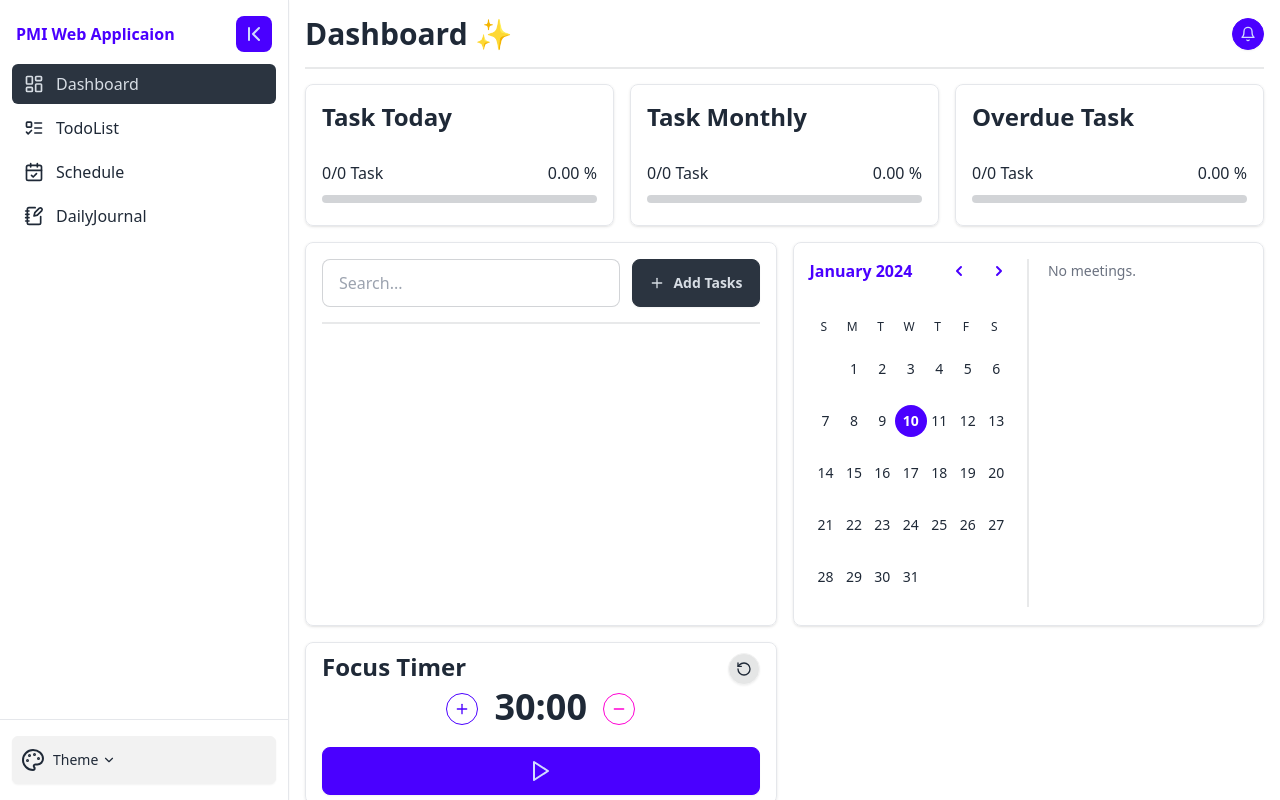
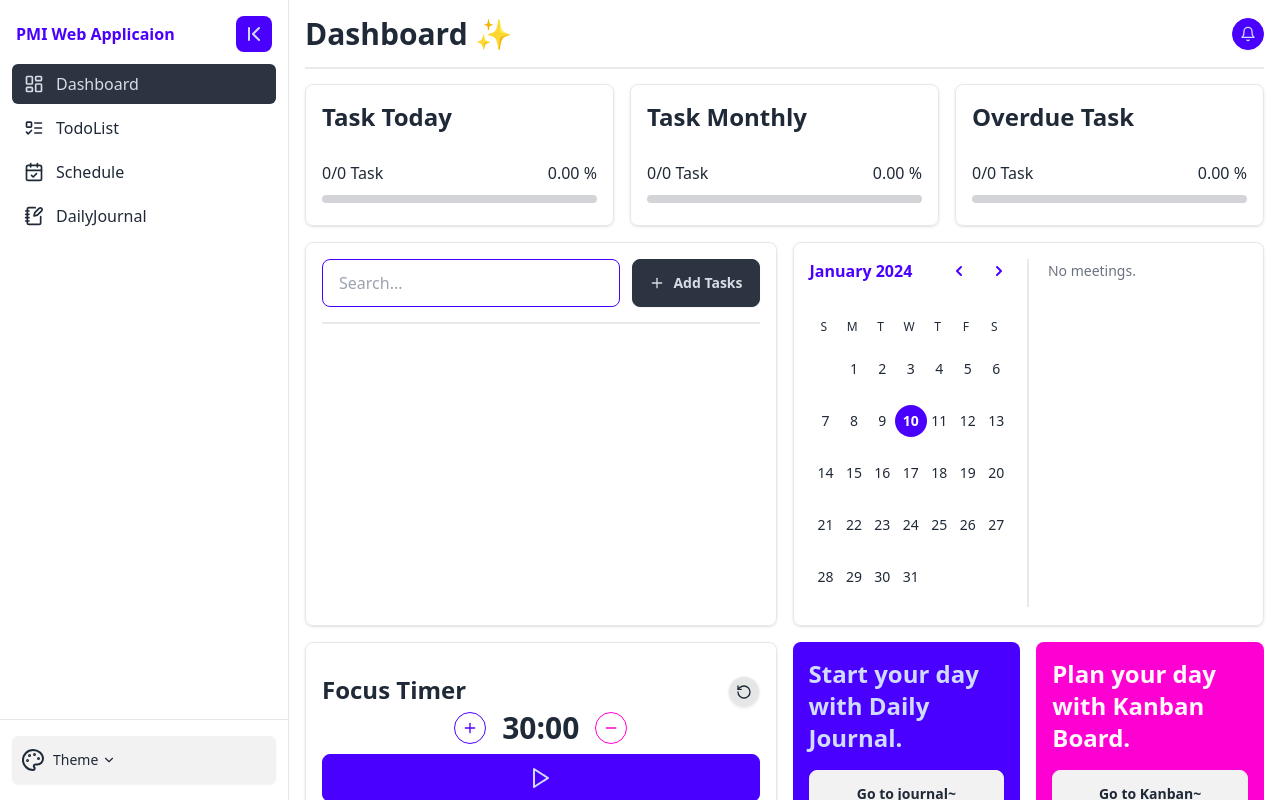
Before and after one commit to ballpanuwat25/Final-Project-Front-end-Dev-Init, a React (Create React App) app: page / in a window 1280 px wide. Built offline with nearby package versions, Linux system fonts and the light colour scheme.

Commit message:
Updated 19.01.2024

```diff
--- a/src/App.js
+++ b/src/App.js
@@ -6,6 +6,8 @@ import Notification from './components/Notification';
 import TodoComponent, { TaskTodayComponent } from './components/layout/TodoComponent';
 import ScheduleComponent from './components/layout/ScheduleComponent';
 import Countdown from './components/layout/Countdown';
+
+import { Link } from 'react-router-dom';
 
 const App = () => {
   const [notificationStatus, setNotificationStatus] = useState(null);
@@ -43,6 +45,21 @@ const App = () => {
 
         <div className='grid grid-cols-1 lg:grid-cols-2 gap-4 h-auto'>
           <Countdown />
+
+          <div className='grid grid-cols-1 lg:grid-cols-2 gap-4'>
+            <div className='rounded-lg p-4 bg-primary'>
+              <h1 className='text-lg md:text-2xl font-bold text-primary-content mb-4'>Start your day with Daily Journal.</h1>
+              <Link to='/journal' className='btn w-full'>
+                Go to journal~
+              </Link>
+            </div>
+            <div className='rounded-lg p-4 bg-secondary'>
+              <h1 className='text-lg md:text-2xl font-bold text-secondary-content mb-4'>Plan your day with Kanban Board.</h1>
+              <Link to='/test' className='btn w-full'>
+                Go to Kanban~
+              </Link>
+            </div>
+          </div>
         </div>
       </div>
     </div>
--- a/src/components/layout/Countdown.js
+++ b/src/components/layout/Countdown.js
@@ -54,7 +54,7 @@ const Countdown = () => {
 
   return (
     <div className="flex flex-col rounded-lg shadow border justify-center px-4 py-2">
-      <div className='inline-flex gap-4 items-center justify-between'>
+      <div className='inline-flex gap-4 items-center justify-between mb-2 md:mb-0'>
         <h1 className="md:text-2xl font-bold mb-1">Focus Timer</h1>
         <button
           onClick={handleResetCountdown}
@@ -71,7 +71,7 @@ const Countdown = () => {
         >
           <Plus size={16} />
         </button>
-        <h1 className="text-4xl font-bold mb-1">{formatTime(time)}</h1>
+        <h1 className="text-lg md:text-3xl font-bold">{formatTime(time)}</h1>
         <button
           onClick={handleSubtractTime}
           className="btn btn-circle btn-sm btn-outline btn-secondary"
@@ -83,7 +83,7 @@ const Countdown = () => {
       <button
         onClick={handleToggleCountdown}
         className={`${isCounting ? 'btn-secondary' : 'btn-primary'
-          } btn mt-4`}
+          } btn mt-4 mb-2 md:mb-0 md:mt-2`}
       >
         {isCounting ? <Pause /> : <Play />}
       </button>
--- a/src/components/layout/TodoComponent.js
+++ b/src/components/layout/TodoComponent.js
@@ -166,7 +166,7 @@ export function TaskTodayComponent() {
     return (
         <div className='w-full border shadow rounded-lg h-72 md:h-96 p-4 overflow-y-scroll'>
             <div className='flex flex-row gap-3'>
-                <input type="text" placeholder="Search..." className="input input-bordered w-full" value={searchInput} onChange={handleSearchInputChange} />
+                <input type="text" placeholder="Search..." className="input input-primary w-full" value={searchInput} onChange={handleSearchInputChange} />
 
                 <button className="btn btn-neutral" onClick={() => document.getElementById('add_tasks').showModal()}><Plus size={16} /> Add Tasks</button>
 
```
